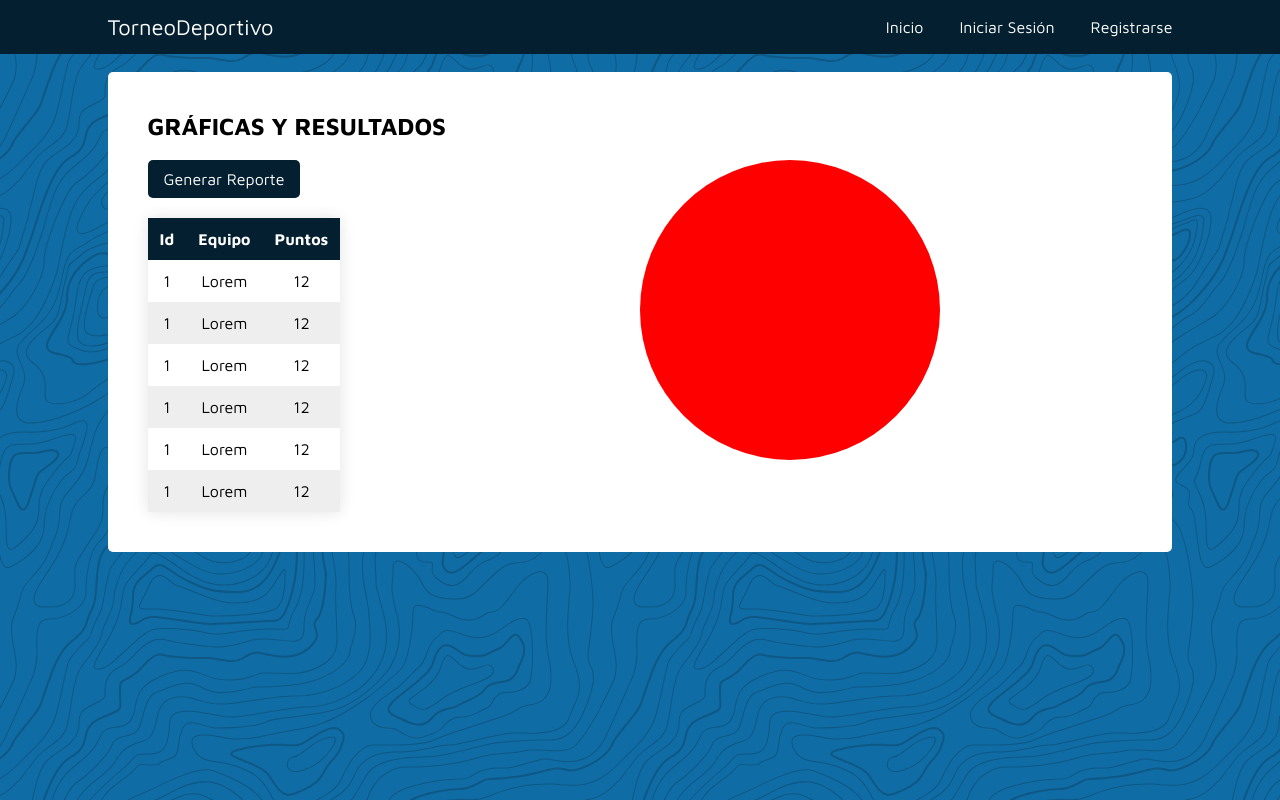
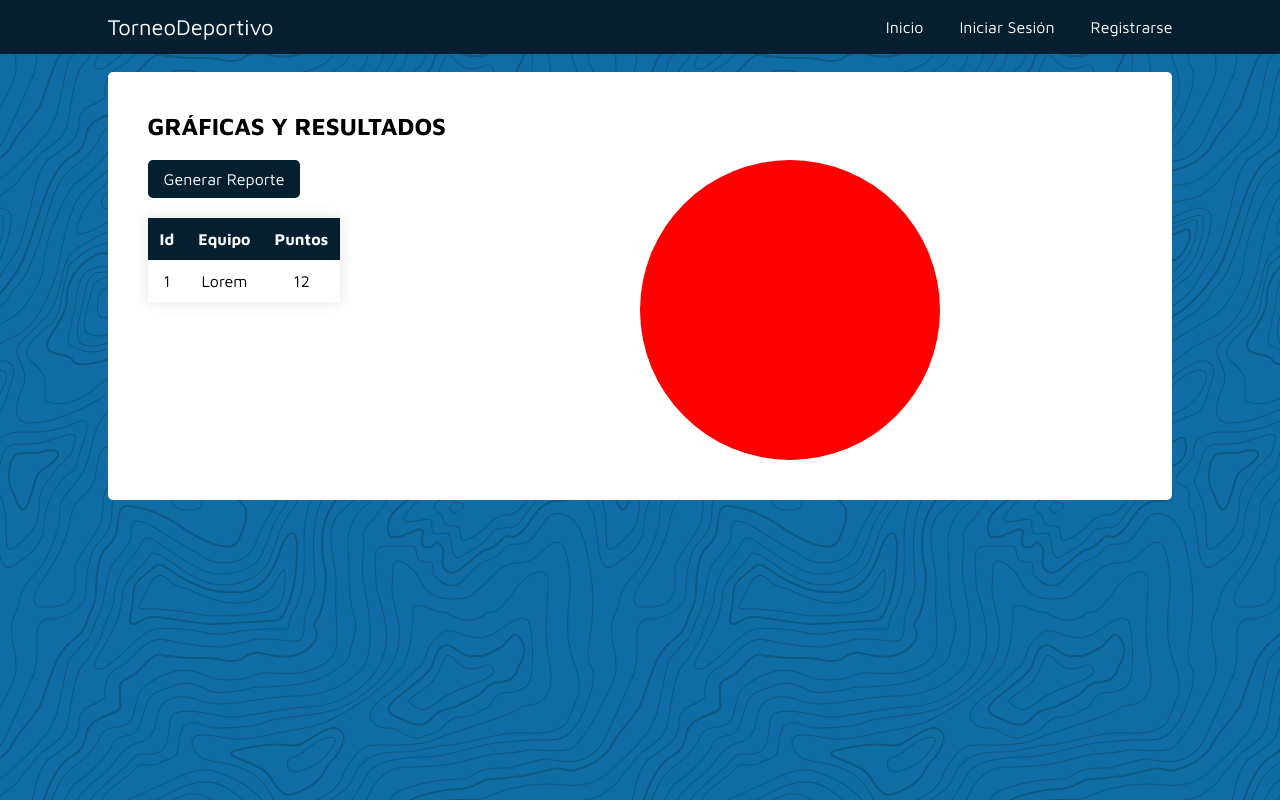
Before and after one commit to joaquinsian/Control-Torneo-Deportivo, an Angular app in the folder frontend/: page /admin/charts/leagues-by-user-id/chart in a window 1280 px wide. Built offline with nearby package versions, Linux system fonts and the light colour scheme.

Commit message:
Se terminó vista Ligas de Usuario graficas

```diff
--- a/frontend/src/app/app-routing.module.ts
+++ b/frontend/src/app/app-routing.module.ts
@@ -87,7 +87,7 @@ const routes: Routes = [
     path: "admin/charts/:iduser",
     component: AdminChartsLeaguebyidComponent
   },{
-    path: "admin/charts/leagues-by-user-id/chart",
+    path: "admin/charts/:iduser/:idleague",
     component: AdminChartsLeaguebyidChartComponent
   }
 ];
--- a/frontend/src/app/components/admin/admin-charts/admin-charts-leaguebyid/admin-charts-leaguebyid-chart/admin-charts-leaguebyid-chart.component.html
+++ b/frontend/src/app/components/admin/admin-charts/admin-charts-leaguebyid/admin-charts-leaguebyid-chart/admin-charts-leaguebyid-chart.component.html
@@ -17,31 +17,6 @@
                         <td>Lorem</td>
                         <td>12</td>
                     </tr>
-                    <tr>
-                        <td>1</td>
-                        <td>Lorem</td>
-                        <td>12</td>
-                    </tr>
-                    <tr>
-                        <td>1</td>
-                        <td>Lorem</td>
-                        <td>12</td>
-                    </tr>
-                    <tr>
-                        <td>1</td>
-                        <td>Lorem</td>
-                        <td>12</td>
-                    </tr>
-                    <tr>
-                        <td>1</td>
-                        <td>Lorem</td>
-                        <td>12</td>
-                    </tr>
-                    <tr>
-                        <td>1</td>
-                        <td>Lorem</td>
-                        <td>12</td>
-                    </tr>
                 </tbody>
             </table>
         </div>
--- a/frontend/src/app/components/admin/admin-charts/admin-charts-leaguebyid/admin-charts-leaguebyid-chart/admin-charts-leaguebyid-chart.component.ts
+++ b/frontend/src/app/components/admin/admin-charts/admin-charts-leaguebyid/admin-charts-leaguebyid-chart/admin-charts-leaguebyid-chart.component.ts
@@ -1,4 +1,5 @@
 import { Component, OnInit } from '@angular/core';
+import { Title } from '@angular/platform-browser';
 
 @Component({
   selector: 'app-admin-charts-leaguebyid-chart',
@@ -7,7 +8,9 @@ import { Component, OnInit } from '@angular/core';
 })
 export class AdminChartsLeaguebyidChartComponent implements OnInit {
 
-  constructor() { }
+  constructor(private titleService: Title) {
+    this.titleService.setTitle("Gráficos del usuario");
+  }
 
   ngOnInit(): void {
   }
--- a/frontend/src/app/components/admin/admin-charts/admin-charts-leaguebyid/admin-charts-leaguebyid.component.html
+++ b/frontend/src/app/components/admin/admin-charts/admin-charts-leaguebyid/admin-charts-leaguebyid.component.html
@@ -1,10 +1,18 @@
 <div class="m-container w-100">
     <h2 class="m-b-20">LIGAS DE {{user.nombre | uppercase}}</h2>
     <div class="grid-4">
-        <div style="position: relative" class="m-container shadowed-div cont-centered">
-            <img style="width: 95%" class="m-b-20" src="https://seeklogo.com/images/P/premier-league-new-logo-D22A0CE87E-seeklogo.com.png" alt="logo-img">
-            <h5 class="m-b-20 m-h5">Premier League</h5>
-            <a routerLink="/admin/charts/leagues-by-user-id/chart" class="btn a-formatted">Ver Gráficas &raquo;</a>
+        <div *ngFor="let x of leagues" style="position: relative" class="f-centered-container m-container shadowed-div cont-centered">
+            <div>
+                <img style="width: 95%" class="m-b-20" src={{x.image}} alt="logo-img">
+                <h5 class="m-b-20 m-h5">{{x.nombre}}</h5>
+                <a routerLink="/admin/charts/{{iduser}}/{{x._id}}" class="btn a-formatted">Ver Gráficas &raquo;</a>
+            </div>
         </div>
     </div>
+    <ng-container *ngIf="leagues.length === 0">
+        <div class="cont-centered">
+            <img class="m-b-40" id="sad-face" src="https://img.icons8.com/ios/452/sad.png" alt="sad-face.png">
+            <h1>Aún no hay ligas :(</h1>
+        </div>
+    </ng-container>
 </div>
--- a/frontend/src/app/components/admin/admin-charts/admin-charts-leaguebyid/admin-charts-leaguebyid.component.ts
+++ b/frontend/src/app/components/admin/admin-charts/admin-charts-leaguebyid/admin-charts-leaguebyid.component.ts
@@ -14,7 +14,7 @@ export class AdminChartsLeaguebyidComponent implements OnInit {
   iduser = "";
   user = {
     _id: "",
-    nombre: String
+    nombre: "Cargando"
   };
 
   leagues = []
@@ -34,6 +34,7 @@ export class AdminChartsLeaguebyidComponent implements OnInit {
       this.iduser = params['iduser'];
     });
     this.getUser();
+    this.getLeagues();
   }
 
   getUser(): void {
@@ -49,7 +50,14 @@ export class AdminChartsLeaguebyidComponent implements OnInit {
   }
 
   getLeagues() {
-
+    this.leagueService.getLeagueByUserId(sessionStorage.getItem("authorization"),this.iduser).subscribe(
+      res => {
+        this.leagues = res;
+      },
+      err => {
+        console.error(err);
+      }
+    )
   }
 
 }
```
